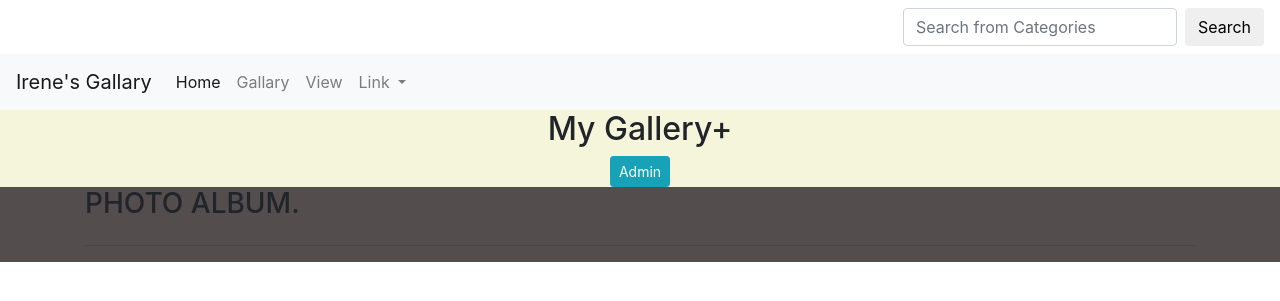
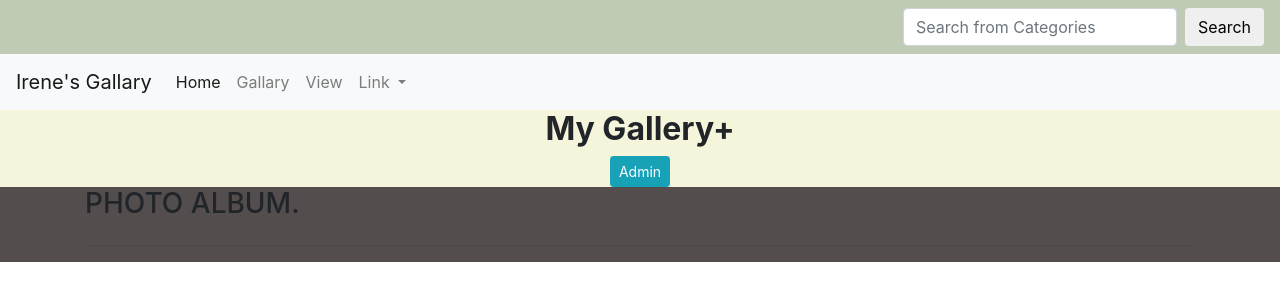
Before and after one commit to Irene-nandy/hello_gallery, a Django app: page / in a window 1280 px wide. Shown: the top 301 px of the page. Run offline with Django 3.2, Linux system fonts and the light colour scheme; data that the repository does not hold is empty; parts of the project's set-up code (start-up, migrations or seed data) failed here and were passed over; some libraries are stand-ins or nearby versions.

Commit message:
add style image

```diff
--- a/static/css/styles.css
+++ b/static/css/styles.css
@@ -1,4 +1,4 @@
-/* .overlay{
+.overlay{
     margin:0;
     padding:0;
     background-color:rgba(49, 83, 15,0.3);
@@ -8,4 +8,4 @@
 }
 a{
     text-decoration:none;
-} */
+}
```
